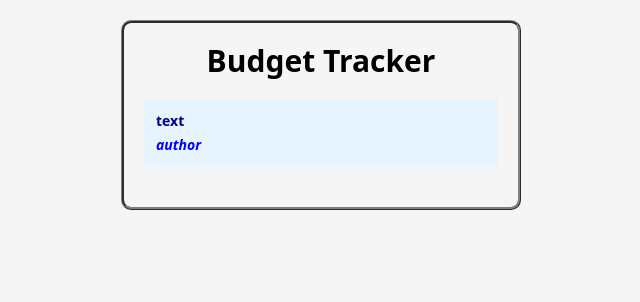
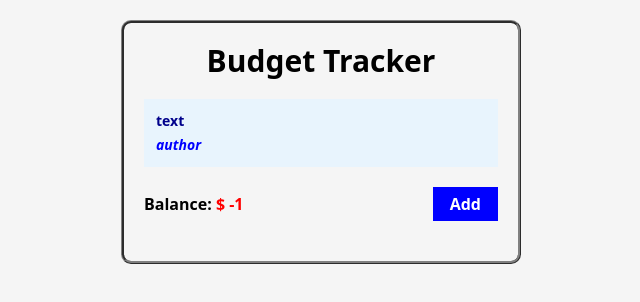
Before and after one commit to murehann/Vue-Week3, a Vue app in the folder budget-tracker/: page / in a window 1280 px wide. Shown: the top 302 px of the page, without its empty margins (319-959 px from the left). Built offline with nearby package versions, Linux system fonts and the light colour scheme; no server answers.

Commit message:
BUDGET: add budget summary section

```diff
--- a/budget-tracker/src/App.vue
+++ b/budget-tracker/src/App.vue
@@ -2,11 +2,22 @@
 import '@/assets/main.css'
 import BudgetHeader from './components/BudgetHeader.vue'
 import BudgetAside from './components/BudgetAside.vue'
+import BudgetSummary from './components/BudgetSummary.vue'
+import { ref } from 'vue'
+import BudgetForm from './components/BudgetForm.vue'
+
+const isFormOpen = ref(false)
 </script>
 
 <template>
   <BudgetHeader />
   <BudgetAside />
+  <BudgetSummary
+    :total-balance="-1"
+    :is-form-open="isFormOpen"
+    @form-button-pressed="isFormOpen = !isFormOpen"
+  />
+  <BudgetForm v-if="isFormOpen" />
 </template>
 
 <style scoped></style>
--- /dev/null
+++ b/budget-tracker/src/components/BudgetForm.vue
@@ -0,0 +1,5 @@
+<script setup></script>
+
+<template>
+  <p>Form</p>
+</template>
--- /dev/null
+++ b/budget-tracker/src/components/BudgetSummary.vue
@@ -0,0 +1,29 @@
+<script setup>
+defineProps({
+  totalBalance: Number,
+  isFormOpen: Boolean,
+})
+defineEmits(['form-button-pressed'])
+</script>
+
+<template>
+  <section aria-label="budget-summary" class="flex justify-between items-center mb-5">
+    <p class="font-bold">
+      Balance:
+      <span
+        :class="{
+          'text-[rgb(255,0,0)]': totalBalance < 0,
+          'text-[rgb(0,128,0)]': totalBalance >= 0,
+        }"
+        >$ {{ totalBalance }}</span
+      >
+    </p>
+    <button
+      @click="$emit('form-button-pressed')"
+      id="formToggleButton"
+      class="py-1 px-4 text-white font-bold bg-[rgb(0,0,255)] border border-[rgb(0,0,255)] cursor-pointer hover:bg-white hover:text-[rgb(0,0,255)]"
+    >
+      {{ isFormOpen ? 'Cancel' : 'Add' }}
+    </button>
+  </section>
+</template>
```
